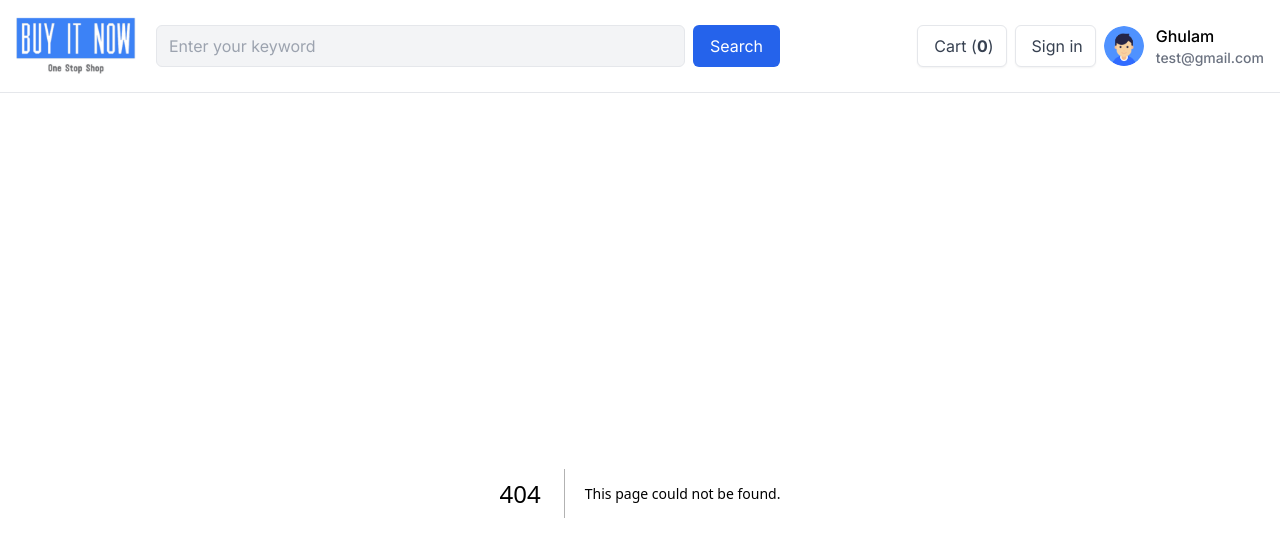
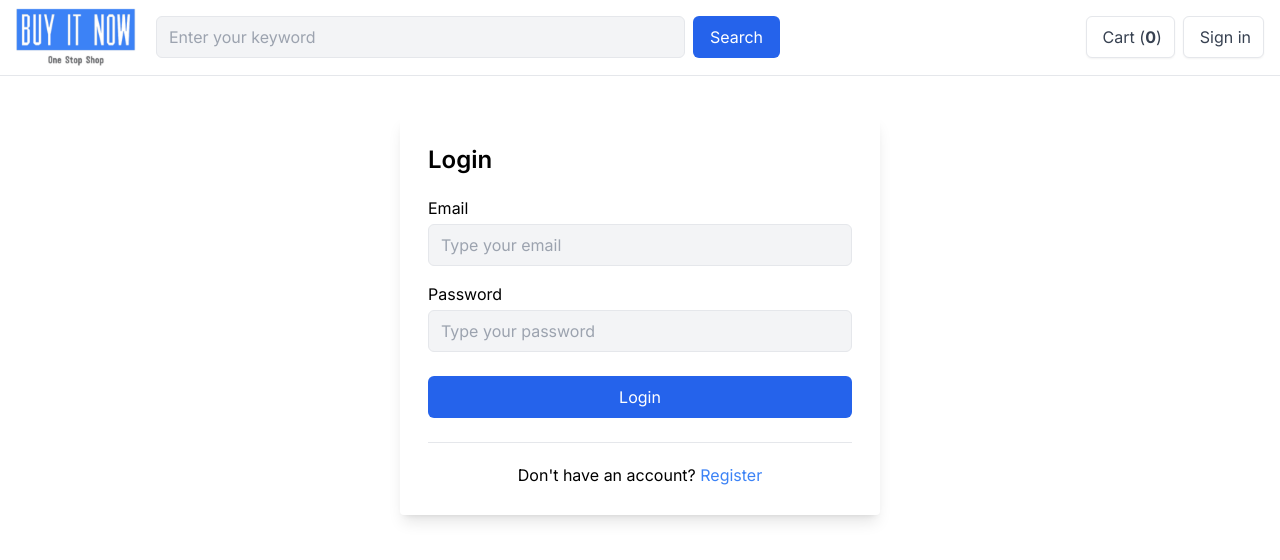
Before and after one commit to wagolemusa/npc, a Next.js app: page /login in a window 1280 px wide. Before the commit this address had no page. Shown: the top 560 px of the page. Built offline with nearby package versions, Linux system fonts and the light colour scheme; no server answers.

Commit message:
work on Auth

```diff
--- /dev/null
+++ b/app/login/page.jsx
@@ -0,0 +1,12 @@
+import React from 'react'
+import Login from '../../components/auth/Login'
+
+const LoginPage = () => {
+    return (
+        <>
+            <Login />
+        </>
+    )
+}
+
+export default LoginPage
--- /dev/null
+++ b/components/auth/Login.js
@@ -0,0 +1,86 @@
+"use client";
+
+import Link from "next/link";
+import React, { useState } from "react";
+import { signIn } from "next-auth/react";
+import { toast } from "react-toastify";
+import { useRouter } from "next/navigation";
+
+const Login = () => {
+  const [email, setEmail] = useState("");
+  const [password, setPassword] = useState("");
+
+  const router = useRouter();
+
+  const submitHandler = async (e) => {
+    e.preventDefault();
+
+    const data = await signIn("credentials", {
+      email,
+      password,
+      redirect: false,
+    });
+
+    if (data?.error) {
+      toast.error(data?.error);
+    }
+
+    if (data?.ok) {
+      router.push("/");
+    }
+  };
+
+  return (
+    <div
+      style={{ maxWidth: "480px" }}
+      className="mt-10 mb-20 p-4 md:p-7 mx-auto rounded bg-white shadow-lg"
+    >
+      <form onSubmit={submitHandler}>
+        <h2 className="mb-5 text-2xl font-semibold">Login</h2>
+
+        <div className="mb-4">
+          <label className="block mb-1"> Email </label>
+          <input
+            className="appearance-none border border-gray-200 bg-gray-100 rounded-md py-2 px-3 hover:border-gray-400 focus:outline-none focus:border-gray-400 w-full"
+            type="text"
+            placeholder="Type your email"
+            value={email}
+            onChange={(e) => setEmail(e.target.value)}
+            required
+          />
+        </div>
+
+        <div className="mb-4">
+          <label className="block mb-1"> Password </label>
+          <input
+            className="appearance-none border border-gray-200 bg-gray-100 rounded-md py-2 px-3 hover:border-gray-400 focus:outline-none focus:border-gray-400 w-full"
+            type="password"
+            placeholder="Type your password"
+            minLength={6}
+            value={password}
+            onChange={(e) => setPassword(e.target.value)}
+            required
+          />
+        </div>
+
+        <button
+          type="submit"
+          className="my-2 px-4 py-2 text-center w-full inline-block text-white bg-blue-600 border border-transparent rounded-md hover:bg-blue-700"
+        >
+          Login
+        </button>
+
+        <hr className="mt-4" />
+
+        <p className="text-center mt-5">
+          Don't have an account?{" "}
+          <Link href="/register" className="text-blue-500">
+            Register
+          </Link>
+        </p>
+      </form>
+    </div>
+  );
+};
+
+export default Login;
--- a/components/layouts/Header.jsx
+++ b/components/layouts/Header.jsx
@@ -1,14 +1,28 @@
 'use client'
-import React, { useContext } from "react";
+import React, { useContext, useEffect } from "react";
 import Link from "next/link";
 import Search from "./Search";
 import Image from "next/image";
 import CartContext from "../../context/CartContext";
+import { useSession } from "next-auth/react";
+import AuthContext from "../../context/AuthContext";
+
 
 const Header = () => {
+  const { user, setUser } = useContext(AuthContext);
 
-  const { cart } = useContext(CartContext)
-  const cartItems = cart?.cartItems
+  const { data } = useSession();
+
+  console.log(data);
+
+  useEffect(() => {
+    if (data) {
+      setUser(data?.user);
+    }
+  }, [data]);
+
+  const { cart } = useContext(CartContext);
+  const cartItems = cart?.cartItems;
 
   return (
     <header className="bg-white py-2 border-b">
@@ -33,9 +47,10 @@ const Header = () => {
             >
               <i className="text-gray-400 w-5 fa fa-shopping-cart"></i>
               <span className="hidden lg:inline ml-1">
-                Cart (<b>{ cartItems?.length || 0 }</b>)
+                Cart (<b>{cartItems?.length || 0}</b>)
               </span>
             </Link>
+            {!user ? (
               <Link
                 href="/login"
                 className="px-3 py-2 inline-block text-center text-gray-700 bg-white shadow-sm border border-gray-200 rounded-md hover:bg-gray-100 hover:border-gray-300"
@@ -43,22 +58,27 @@ const Header = () => {
                 <i className="text-gray-400 w-5 fa fa-user"></i>
                 <span className="hidden lg:inline ml-1">Sign in</span>
               </Link>
+            ) : (
               <Link href="/me">
                 <div className="flex items-center mb-4 space-x-3 mt-4 cursor-pointer">
                   <img
                     className="w-10 h-10 rounded-full"
-                  src={"/images/default.png"}
+                    src={
+
+                      user?.avatar ? user?.avatar?.url : "/images/default.png"
+                    }
                   />
                   <div className="space-y-1 font-medium">
                     <p>
-                    Ghulam
+                      {user?.name}
                       <time className="block text-sm text-gray-500 dark:text-gray-400">
-                      test@gmail.com
+                        {user?.email}
                       </time>
                     </p>
                   </div>
                 </div>
               </Link>
+            )}
           </div>
 
           <div className="lg:hidden ml-2">
--- a/context/AuthContext.js
+++ b/context/AuthContext.js
@@ -42,6 +42,7 @@ export const AuthProvider =({ children }) => {
         <AuthContext.Provider
             value={{
                 user,
+                setUser,
                 error,
                 setError,
                 registerUser
--- a/next.config.js
+++ b/next.config.js
@@ -8,6 +8,7 @@ const nextConfig = {
     env: {
         API_URL: "http://localhost:3000",
         DB_URL: "mongodb+srv://homiemusa:djrefuge@cluster0.fk517ja.mongodb.net/npcdatabase?retryWrites=true&w=majority",
+        NEXTAUTH_SECRET: "refugewisemusawagole",
     },
     images: {
         domains: ["res.cloudinary.com"],
--- a/package.json
+++ b/package.json
@@ -14,6 +14,7 @@
     "breadcrumb": "^1.0.0",
     "mongoose": "^7.5.0",
     "next": "13.4.19",
+    "next-auth": "^4.23.1",
     "next-connect": "^1.0.0",
     "query-string": "^8.1.0",
     "react": "18.2.0",
--- /dev/null
+++ b/pages/api/auth/[...nextauth].js
@@ -0,0 +1,40 @@
+import NextAuth from "next-auth";
+import CredentialsProvider from "next-auth/providers/credentials";
+import User from '../../../backend/model/user';
+import bcrypt from "bcryptjs";
+import dbConnect from "../../../backend/config/dbConnect"
+
+
+export default async function auth(req, res){
+
+    return await NextAuth(req, res, {
+        session: {
+            strategy: 'jwt'
+        },
+        providers: [
+            CredentialsProvider({
+                async authorize(credentials, req){
+                    dbConnect();
+
+                    const { email, password } = credentials
+
+                    const user = await User.findOne({ email }).select("+password")
+
+                    const isPasswordMatched = await bcrypt.compare(
+                        password,
+                        user.password
+                    )
+
+                    if(!isPasswordMatched){
+                        throw new Error("Invalid Email or Password")
+                    }
+                    return user;
+                }
+            })
+        ],
+        pages: {
+            signIn: '/login'
+        },
+        secret: process.env.NEXTAUTH_SECRET,
+    })
+}
```
Also changed, not shown: app/GlobalProvider.jsx (+5 -2 lines), 1 other file (tests, documents, lock files or other folders). Lines whose indentation alone changed are shown as unchanged.
